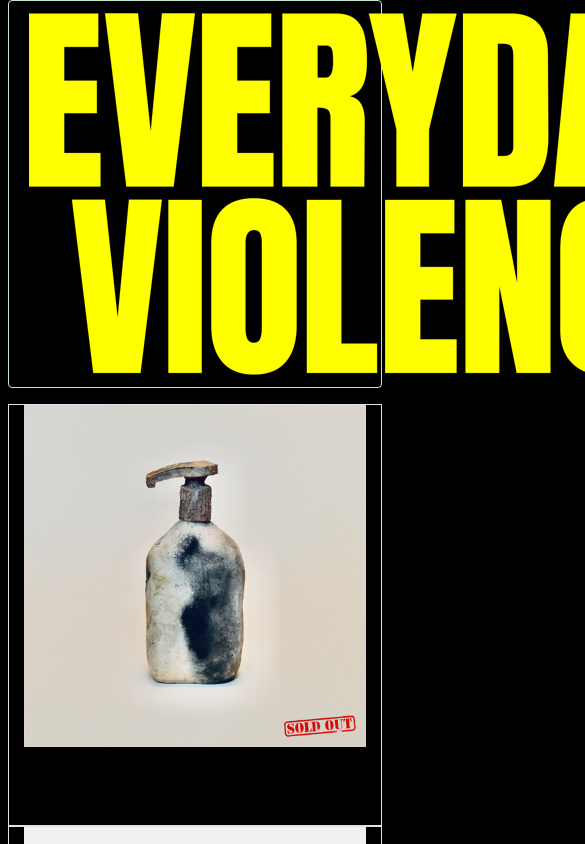
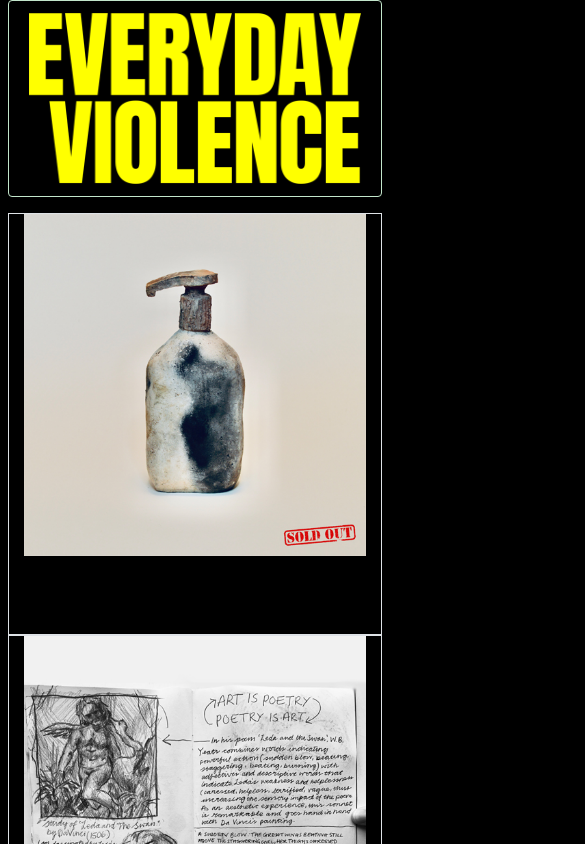
Before and after one commit to Loissam/EverydayViolence, a React (Create React App) app: page /artworks in a window 390 px wide. Shown: the top 844 px of the page, 585 px wide, since content can reach past the window. Built offline with nearby package versions, Linux system fonts and the light colour scheme.

Commit message:
Changed vimeo icon and other layout changes

```diff
--- a/src/App.css
+++ b/src/App.css
@@ -7,6 +7,7 @@ html body {
   font-family: 'LiberationSerif-Regular';
   font-size: 1.75em;
   background-color: #000;
+  scroll-snap-type: y mandatory;
 }
 .full-height {
   height: 100vh;
@@ -96,7 +97,8 @@ html .nav-link.active {
 }
 html .btn.artwork-link {
   color: red;
-  font-size: 1.5em;
+  font-size: 0.75em;
+  background-color: unset;
 }
 .artist-overlay a {
   color: red;
@@ -112,7 +114,11 @@ html .btn.artwork-link {
   height: 100%;
   width: 100%;
   color: #fff;
-  padding-top: 2em;
+  display: table;
+}
+.artist-overlay-content {
+  display: table-cell;
+  vertical-align: middle;
 }
 html .full-screen-modal {
   max-width: unset;
@@ -132,14 +138,20 @@ html .manifesto {
   background-color: black;
   color: yellow;
 }
-html .artwork-container {
-  scroll-snap-type: y mandatory;
-  overflow-y: scroll;
-}
 @media only screen and (max-width: 600px) {
+  .home-container, html .container-content {
+    padding: 0;
+    margin: 0;
+  }
+  .home-container img {
+    width: 96vw;
+  }
   html .art-work {
     height: 50vh;
     scroll-snap-align: start;
+  }
+  .manifesto img {
+    width: 85vw;
   }
   /* .artist-overlay {
     position: fixed;
--- a/src/components/ArtWork.jsx
+++ b/src/components/ArtWork.jsx
@@ -32,7 +32,7 @@ const ArtWork = ({artwork, artist, setVideo}) => {
             onMouseLeave={() => {
                 setHover(false);
             }}
-            onTouchEnd={(evt) => {
+            onTouchStart={(evt) => {
                 const control = evt.target.closest('a, button');
                 if (!control) {
                     evt.preventDefault();
@@ -50,21 +50,23 @@ const ArtWork = ({artwork, artist, setVideo}) => {
                         <div
                             className="artist-overlay"
                         >
+                            <div className="artist-overlay-content">
                                 <h1>{artwork.title}</h1>
                                 <span className="artist-name">
                                     {artist.name}
                                 </span>
                                 <div>
                                     <button
-                                    className="btn btn-link artwork-link"
+                                        className="btn btn-secondary artwork-link"
                                         onClick={evt => {
                                             evt.preventDefault();
                                             setVideo(artwork);
                                             setHover(false);
                                         }}
                                     >
-                                    <FontAwesomeIcon size="lg" icon={faVimeoSquare} />
+                                        Enter the 360 experience
                                     </button>
+                                    <div>
                                         {
                                             artist.accessWeb
                                             ?
@@ -102,8 +104,10 @@ const ArtWork = ({artwork, artist, setVideo}) => {
                                                 <></>
                                         }
                                     </div>
+                                </div>
                                 <div className="artist-statement">
                                     {artist.statement}
+                                </div>
                             </div>
                         </div>
                     :
```
Lines whose indentation alone changed are shown as unchanged.
